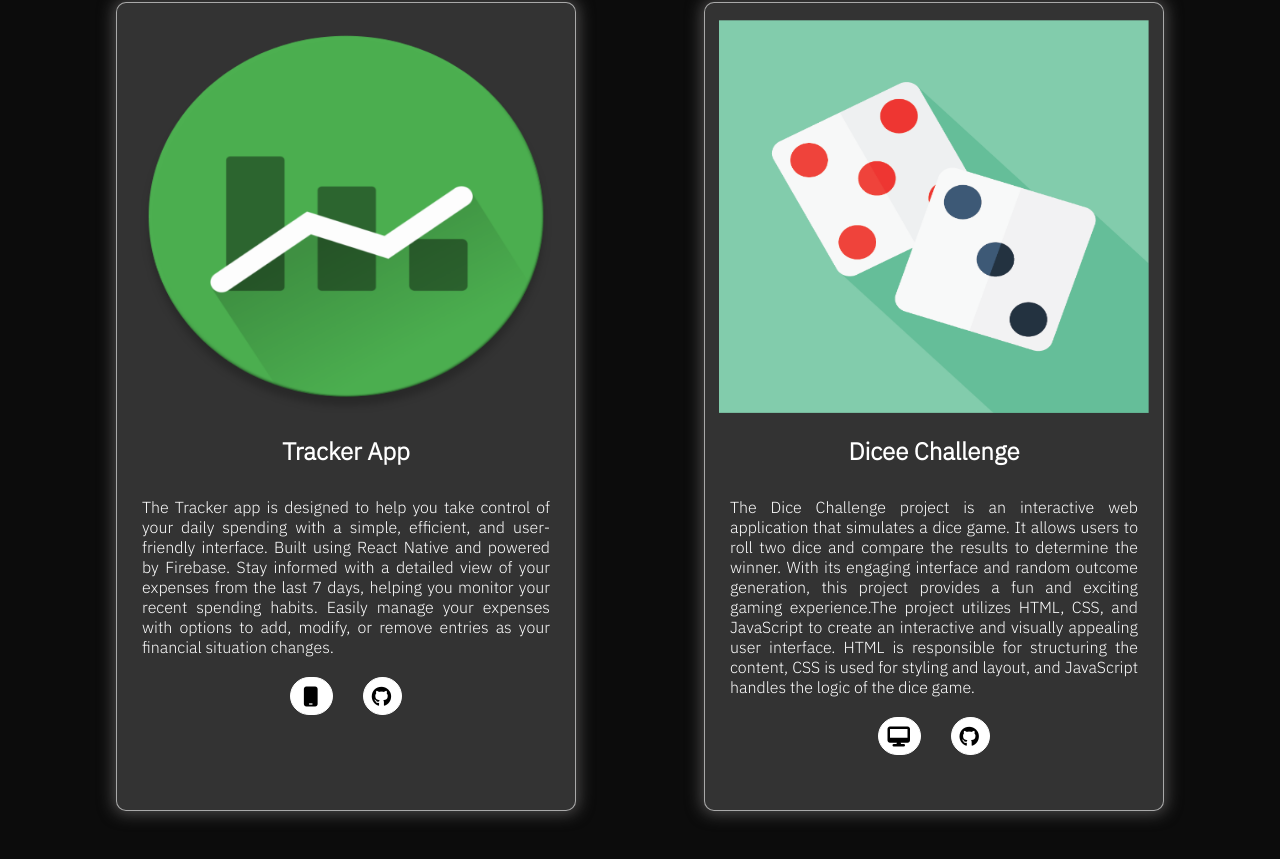
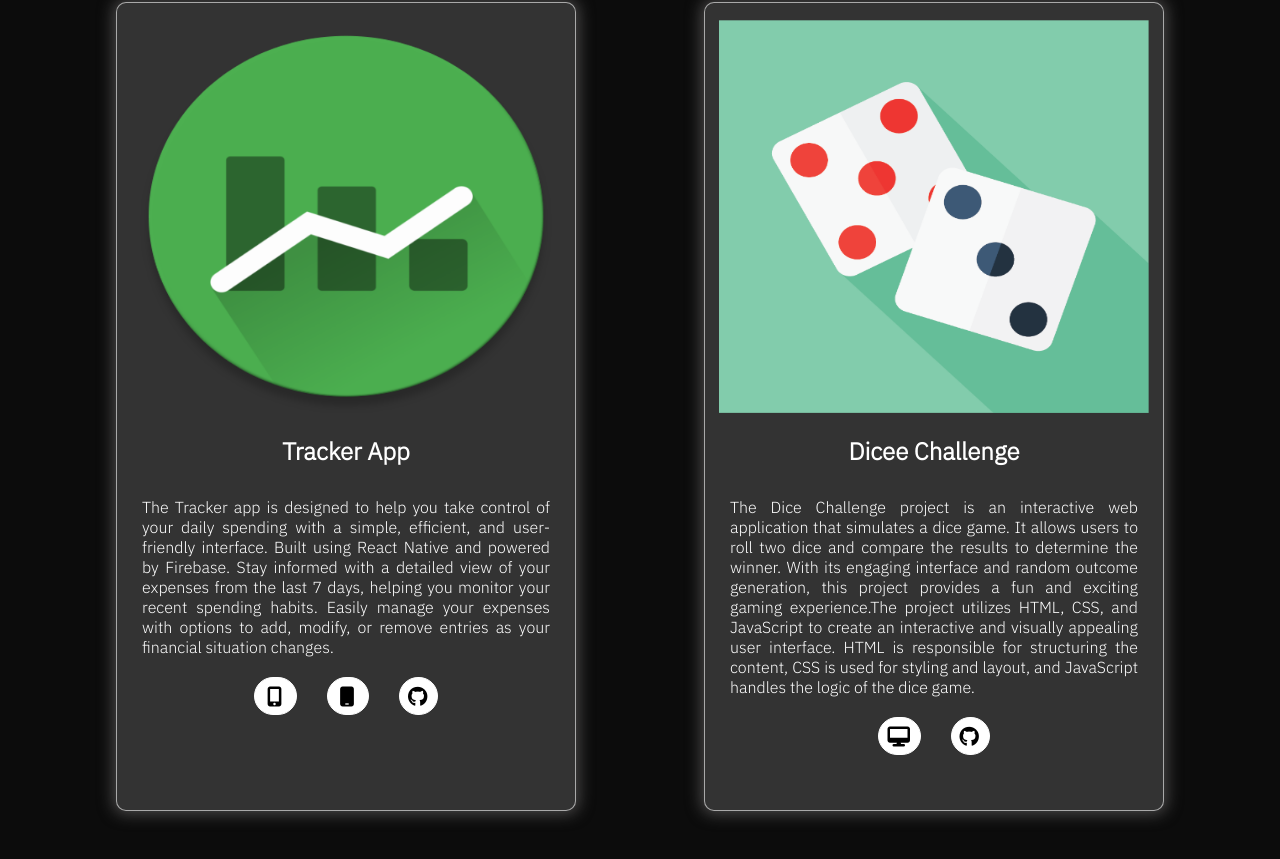
Before and after one commit to AniketDevmore/portfolio, a React (Vite) app: page /project in a window 1280 px wide. Shown: the part 900-1759 px from the top of the page. Built offline with nearby package versions, Linux system fonts and the light colour scheme; a web font is replaced by a local one.

Commit message:
Added Tracker app apk url

```diff
--- a/src/components/allProjects/AllProjects.jsx
+++ b/src/components/allProjects/AllProjects.jsx
@@ -50,6 +50,10 @@ const AllProjects = () => {
               <div className="btnDiv">
                 <a href={ele.hostLink} target="_blank">
                   {/* VIEW */}
+                  <i class="fa-solid fa-mobile-screen-button fa-lg" style={{paddingLeft: 4, paddingRight: 4}}></i>
+                </a>
+                <a href={ele.hostLink} target="_blank">
+                  {/* VIEW */}
                   <i class="fa-solid fa-mobile fa-lg" style={{paddingLeft: 4, paddingRight: 4}}></i>
                 </a>
                 <a href={ele.githubLink} target="_blank">
--- a/src/components/projects/Projects.jsx
+++ b/src/components/projects/Projects.jsx
@@ -39,6 +39,10 @@ const Projects = () => {
               <div className="btnDiv">
                 <a href={ele.hostLink} target="_blank">
                   {/* VIEW */}
+                  <i class="fa-solid fa-mobile-screen-button fa-lg" style={{paddingLeft: 4, paddingRight: 4}}></i>
+                </a>
+                <a href={ele.hostLink} target="_blank">
+                  {/* VIEW */}
                   <i class="fa-solid fa-mobile fa-lg" style={{paddingLeft: 4, paddingRight: 4}}></i>
                 </a>
                 <a href={ele.githubLink} target="_blank">
--- a/src/slices/counterSlice.js
+++ b/src/slices/counterSlice.js
@@ -43,7 +43,7 @@ export const counterSlice = createSlice({
       // },
       {
         name: "Tracker App",
-        hostLink: "https://drive.google.com/file/d/1qmV3Y3oGKHvKteQy33d_MQqCgtoxTpLK/view?usp=sharing",
+        hostLink: "https://drive.google.com/file/d/1Xy5GRVG4BF44eKQ90gMaxJ96ChEk7Bji/view?usp=sharing",
         githubLink: "https://github.com/AniketDevmore/TrackerApp",
         description:
           "The Tracker app is designed to help you take control of your daily spending with a simple, efficient, and user-friendly interface. Built using React Native and powered by Firebase. Stay informed with a detailed view of your expenses from the last 7 days, helping you monitor your recent spending habits. Easily manage your expenses with options to add, modify, or remove entries as your financial situation changes.",
```
